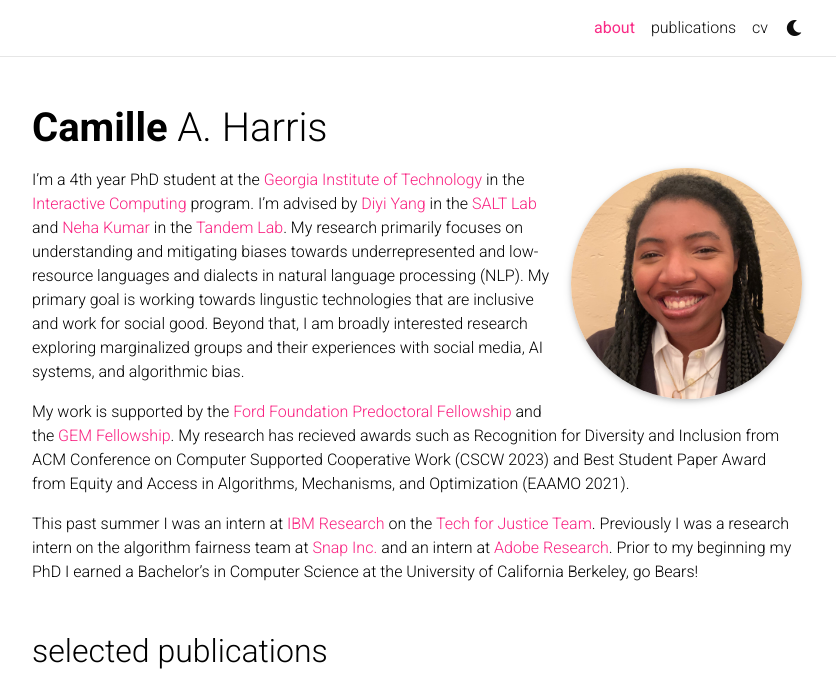
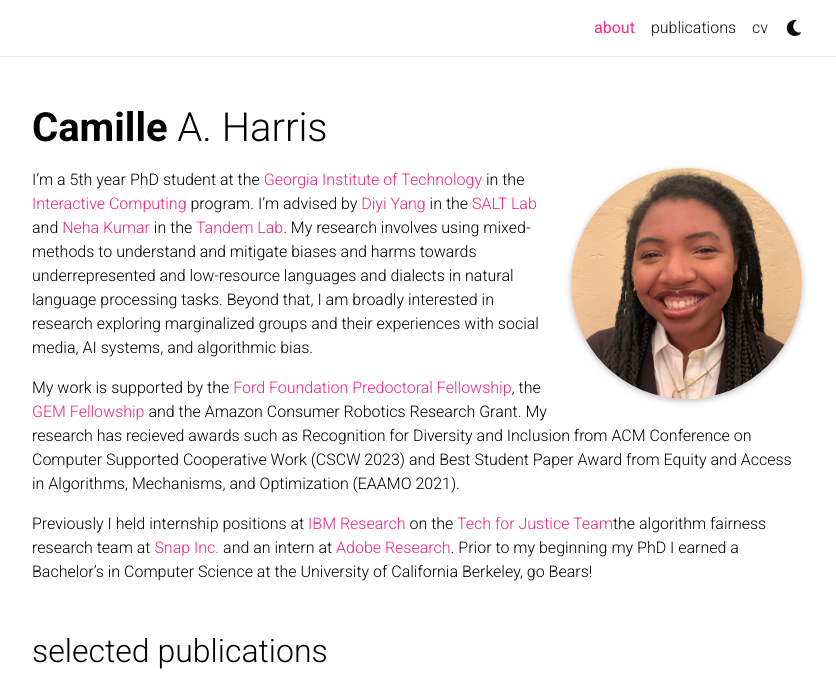
Before and after one commit to camille2019/camille2019.github.io, a Jekyll site: the page built from _pages/about.md, in a window 1280 px wide and 972 px high, cut to the strip 0-682 px from the top of the window. Shown: the whole strip, without its empty margins (223-1059 px from the left). Built offline with Jekyll 4.4.1, drawn with Linux system fonts in a browser that asks for light colours; full-size pictures stand in for the smaller copies a plugin makes; comment, search, counter and statistics services are not loaded; a style sheet for code colours, icons or effects is not loaded.

Commit message:
Update about.md fall 2024

```diff
--- a/_pages/about.md
+++ b/_pages/about.md
@@ -13,12 +13,11 @@ selected_papers: true # includes a list of papers marked as "selected={true}"
 social: true  # includes social icons at the bottom of the page
 ---
 
+I’m a 5th year PhD student at the [Georgia Institute of Technology](https://www.cc.gatech.edu/) in the [Interactive Computing](https://www.ic.gatech.edu/) program. I'm advised by [Diyi Yang](https://cs.stanford.edu/~diyiy/) in the [SALT Lab](https://cs.stanford.edu/~diyiy/group.html) and [Neha Kumar](https://www.nehakumar.org/) in the [Tandem Lab](https://www.nehakumar.org/people). My research involves using mixed-methods to understand and mitigate biases and harms towards underrepresented and low-resource languages and dialects in natural language processing tasks. Beyond that, I am broadly interested in research exploring marginalized groups and their experiences with social media, AI systems, and algorithmic bias.
 
-I'm a 4th year PhD student at the [Georgia Institute of Technology](https://www.cc.gatech.edu/) in the [Interactive Computing](https://www.ic.gatech.edu/) program. I'm advised by [Diyi Yang](https://cs.stanford.edu/~diyiy/) in the [SALT Lab](https://cs.stanford.edu/~diyiy/group.html) and [Neha Kumar](https://www.nehakumar.org/) in the [Tandem Lab](https://www.nehakumar.org/people). My research primarily focuses on understanding and mitigating biases towards underrepresented and low-resource  languages and dialects in natural language processing (NLP). My primary goal is working towards lingustic technologies that are inclusive and work for social good. Beyond that, I am broadly interested research exploring marginalized groups and their experiences with social media, AI systems, and algorithmic bias.
+My work is supported by the [Ford Foundation Predoctoral Fellowship](https://www.nationalacademies.org/our-work/ford-foundation-fellowships), the [GEM Fellowship](https://www.gemfellowship.org/) and the Amazon Consumer Robotics Research Grant. My research has recieved awards such as Recognition for Diversity and Inclusion from ACM Conference on Computer Supported Cooperative Work (CSCW 2023) and Best Student Paper Award from Equity and Access in Algorithms, Mechanisms, and Optimization (EAAMO 2021).
 
-My work is supported by the [Ford Foundation Predoctoral Fellowship](https://www.nationalacademies.org/our-work/ford-foundation-fellowships) and the [GEM Fellowship](https://www.gemfellowship.org/). My research has recieved awards such as Recognition for Diversity and Inclusion from ACM Conference on Computer Supported Cooperative Work (CSCW 2023) and Best Student Paper Award from Equity and Access in Algorithms, Mechanisms, and Optimization (EAAMO 2021).
-
-This past summer I was an intern at [IBM Research](https://research.ibm.com/) on the [Tech for Justice Team](https://research.ibm.com/topics/responsible-technology). Previously I was a research intern on the algorithm fairness team at [Snap Inc.](https://snap.com/en-US) and an intern at [Adobe Research](https://research.adobe.com/). Prior to my beginning my PhD I earned a Bachelor's in Computer Science at the University of California Berkeley, go Bears!
+Previously I held internship positions at [IBM Research](https://research.ibm.com/) on the [Tech for Justice Team](https://research.ibm.com/topics/responsible-technology)the algorithm fairness research team at [Snap Inc.](https://snap.com/en-US) and an intern at [Adobe Research](https://research.adobe.com/). Prior to my beginning my PhD I earned a Bachelor's in Computer Science at the University of California Berkeley, go Bears!
 
 
 
```
